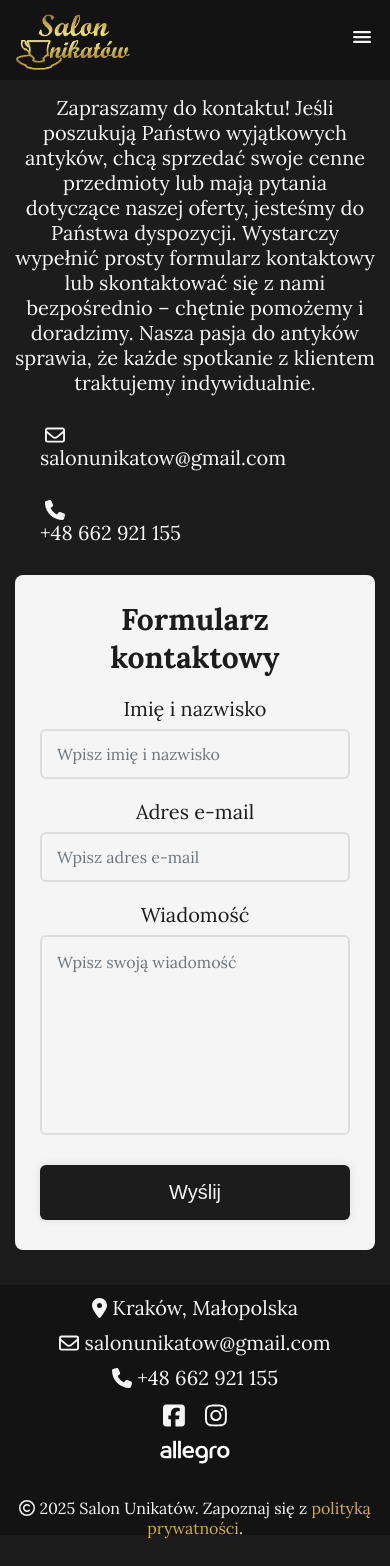
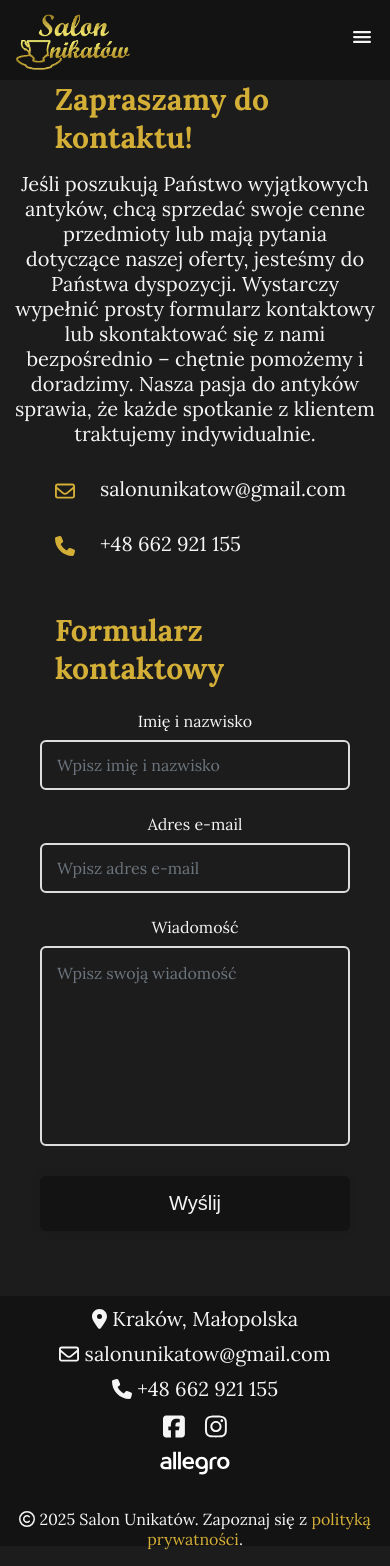
Before and after one commit to jkbednarczyk/subc, a React (Create React App) app: page /contact in a window 390 px wide. Built offline with nearby package versions, Linux system fonts and the light colour scheme; a web font is replaced by a local one.

Commit message:
SUBC-0037 Change colors on contact page

```diff
--- a/src/components/contact/ContactPage.component.tsx
+++ b/src/components/contact/ContactPage.component.tsx
@@ -17,20 +17,21 @@ export const ContactPage = () => {
                 name = "description"
                 content = {METADATA.CONTACT_DESCRIPTION}/>
         </Helmet>
-        <section className="contact-form">
-            <ul className="contact-data">
-                <li className="contact-item">
+        <section className = "contact-page">
+            <ul className = "contact-data">
+                <h1>{translate("CONTACT.CONTACT_PAGE_TITLE")}</h1>
+                <li className = "contact-item">
                     <p>{translate("CONTACT.CONTACT_PAGE_TEXT")}</p>
                 </li>
-                <CustomContactItem icon={faEnvelope}>
-                    <a href="mailto:salonunikatow@gmail.com">salonunikatow@gmail.com</a>
+                <CustomContactItem icon = {faEnvelope}>
+                    <a href = "mailto:salonunikatow@gmail.com">salonunikatow@gmail.com</a>
                 </CustomContactItem>
-                <CustomContactItem icon={faPhone}>
-                    <a href="tel:+48662921155">+48 662 921 155</a>
+                <CustomContactItem icon = {faPhone}>
+                    <a href = "tel:+48662921155">+48 662 921 155</a>
                 </CustomContactItem>
             </ul>
-            <ul className="contact-data">
-                <li className="contact-item">
+            <ul className = "contact-form">
+                <li className = "contact-item">
                     <ContactForm />
                 </li>
             </ul>
--- a/src/components/contact/ContactPage.css
+++ b/src/components/contact/ContactPage.css
@@ -1,4 +1,4 @@
-.contact-form {
+.contact-page {
     display: flex;
     justify-content: center;
     min-height: 80vh;
@@ -8,19 +8,32 @@
     margin: 0 auto;
 }
 
-.contact-data {
+.contact-data, .contact-form {
     font-size: var(--text-font-size);
     max-width: 650px;
     width: 100%;
-    margin: 50px 0;
     color: var(--text-color);
     list-style: none;
-    padding: 0;
+}
+
+.contact-data {
+    padding-top: 50px;
+}
+
+.contact-page h1 {
+    color: var(--first-color);
+    font-size: 30px;
+    text-align: left;
+    margin-left: 30px;
+}
+
+.icon svg {
+    color: var(--first-color);
 }
 
 
 @media screen and (max-width: 430px) {
-    .contact-form {
+    .contact-page {
         flex-direction: column;
         text-align: center;
     }
@@ -29,18 +42,31 @@
         text-align: left;
     }
 
+    .icon {
+        max-width: 60px;
+        justify-content: end;
+    }
+
     .icon svg {
         height: 20px;
+        padding-top: 4px;
     }
 
-    .contact-data {
-        /* font-size: var(--mobile-font-size); */
+    .contact-data, .contact-form {
         width: 100%;
         margin: 0;
+        padding-top: 0;
+    }
+
+    .contact-page h1 {
+        padding-left: 25px;
+    }
+
+    .contact-form h1 {
+        margin-left: -10px;
     }
 
     .contact-item {
         padding: 15px;
-        flex-direction: column;
     }
 }
--- a/src/components/contact/contactForm/ContactForm.component.tsx
+++ b/src/components/contact/contactForm/ContactForm.component.tsx
@@ -38,15 +38,15 @@ export const ContactForm = () => {
         <form onSubmit={onSubmit}>
             <h1>{translate("CONTACT.CONTACT_FORM")}</h1>
             <div className="input-box">
-                <label>{translate("CONTACT.NAME_AND_SURNAME")}</label>
+                <label className="label">{translate("CONTACT.NAME_AND_SURNAME")}</label>
                 <input type="text" className="field" placeholder={translate("CONTACT.NAME_AND_SURNAME_PLACEHOLDER")} name="name" required />
             </div>
             <div className="input-box">
-                <label>{translate("CONTACT.EMAIL")}</label>
+                <label className="label">{translate("CONTACT.EMAIL")}</label>
                 <input type="email" className="field" placeholder={translate("CONTACT.EMAIL_PLACEHOLDER")} name="email" required />
             </div>
             <div className="input-box">
-                <label>{translate("CONTACT.MESSAGE")}</label>
+                <label className="label">{translate("CONTACT.MESSAGE")}</label>
                 <textarea name="message" className="field message" placeholder={translate("CONTACT.MESSAGE_PLACEHOLDER")} required></textarea>
             </div>
             <button type="submit">{translate("CONTACT.SUBMIT_MESSAGE")}</button>
--- a/src/components/contact/contactForm/ContactForm.css
+++ b/src/components/contact/contactForm/ContactForm.css
@@ -1,18 +1,10 @@
 form {
     max-width: 600px;
     width: 100%;
-    background: var(--text-color);
+    background: var(-common-page-background);
     padding: 25px 25px 30px;
-    border-radius: 8px;
-    box-shadow: 0 0 10px rgba(0, 0, 0, .1);
-    color: var(--body-color);
+    color: var(--text-color);
     margin: 5px;
-}
-
-form h1 {
-    color: var(--body-color);
-    font-size: 30px;
-    text-align: center;
 }
 
 .input-box {
@@ -33,6 +25,10 @@ form h1 {
     font-family: var(--body-font);
 }
 
+.input-box .label {
+    font-size: 16px;
+}
+
 .input-box .field.message {
     height: 200px;
     resize: none;
@@ -41,7 +37,7 @@ form h1 {
 form button {
     width: 100%;
     height: 55px;
-    background: var(--common-page-background);
+    background: var(--footer-background);
     border: none;
     border-radius: 6px;
     box-shadow: 0 0 10px rgba(0, 0, 0, .1);
@@ -54,7 +50,7 @@ form button {
 }
 
 form button:hover {
-    background: var(--button-hover);
+    background: var(--first-color);
 }
 
 textarea  {
--- a/src/lang/en-gb.json
+++ b/src/lang/en-gb.json
@@ -20,7 +20,8 @@
         "MESSAGE": "Message",
         "MESSAGE_PLACEHOLDER": "Enter your message",
         "SUBMIT_MESSAGE": "Send",
-        "CONTACT_PAGE_TEXT": "We invite you to get in touch! Whether you're looking for unique antiques, interested in selling valuable items, or have questions about our offerings, we're here to help. Simply fill out the contact form or reach out to us directly – we’ll be happy to assist and advise you. Our passion for antiques means we approach each client individually, ensuring a personalized experience every time.",
+        "CONTACT_PAGE_TITLE": "We invite you to get in touch!",
+        "CONTACT_PAGE_TEXT": "Whether you're looking for unique antiques, interested in selling valuable items, or have questions about our offerings, we're here to help. Simply fill out the contact form or reach out to us directly – we’ll be happy to assist and advise you. Our passion for antiques means we approach each client individually, ensuring a personalized experience every time.",
         "THANK_YOU": "Thank you!",
         "MESSAGE_SENT_SUCCESSFULLY": "Message has been sent successfully"
     },
--- a/src/lang/pl-gb.json
+++ b/src/lang/pl-gb.json
@@ -20,7 +20,8 @@
         "MESSAGE": "Wiadomość",
         "MESSAGE_PLACEHOLDER": "Wpisz swoją wiadomość",
         "SUBMIT_MESSAGE": "Wyślij",
-        "CONTACT_PAGE_TEXT": "Zapraszamy do kontaktu! Jeśli poszukują Państwo wyjątkowych antyków, chcą sprzedać swoje cenne przedmioty lub mają pytania dotyczące naszej oferty, jesteśmy do Państwa dyspozycji. Wystarczy wypełnić prosty formularz kontaktowy lub skontaktować się z nami bezpośrednio – chętnie pomożemy i doradzimy. Nasza pasja do antyków sprawia, że każde spotkanie z klientem traktujemy indywidualnie.",
+        "CONTACT_PAGE_TITLE": "Zapraszamy do kontaktu!",
+        "CONTACT_PAGE_TEXT": "Jeśli poszukują Państwo wyjątkowych antyków, chcą sprzedać swoje cenne przedmioty lub mają pytania dotyczące naszej oferty, jesteśmy do Państwa dyspozycji. Wystarczy wypełnić prosty formularz kontaktowy lub skontaktować się z nami bezpośrednio – chętnie pomożemy i doradzimy. Nasza pasja do antyków sprawia, że każde spotkanie z klientem traktujemy indywidualnie.",
         "THANK_YOU": "Dziękujemy!",
         "MESSAGE_SENT_SUCCESSFULLY": "Wiadomość została wysłana"
     },
```
